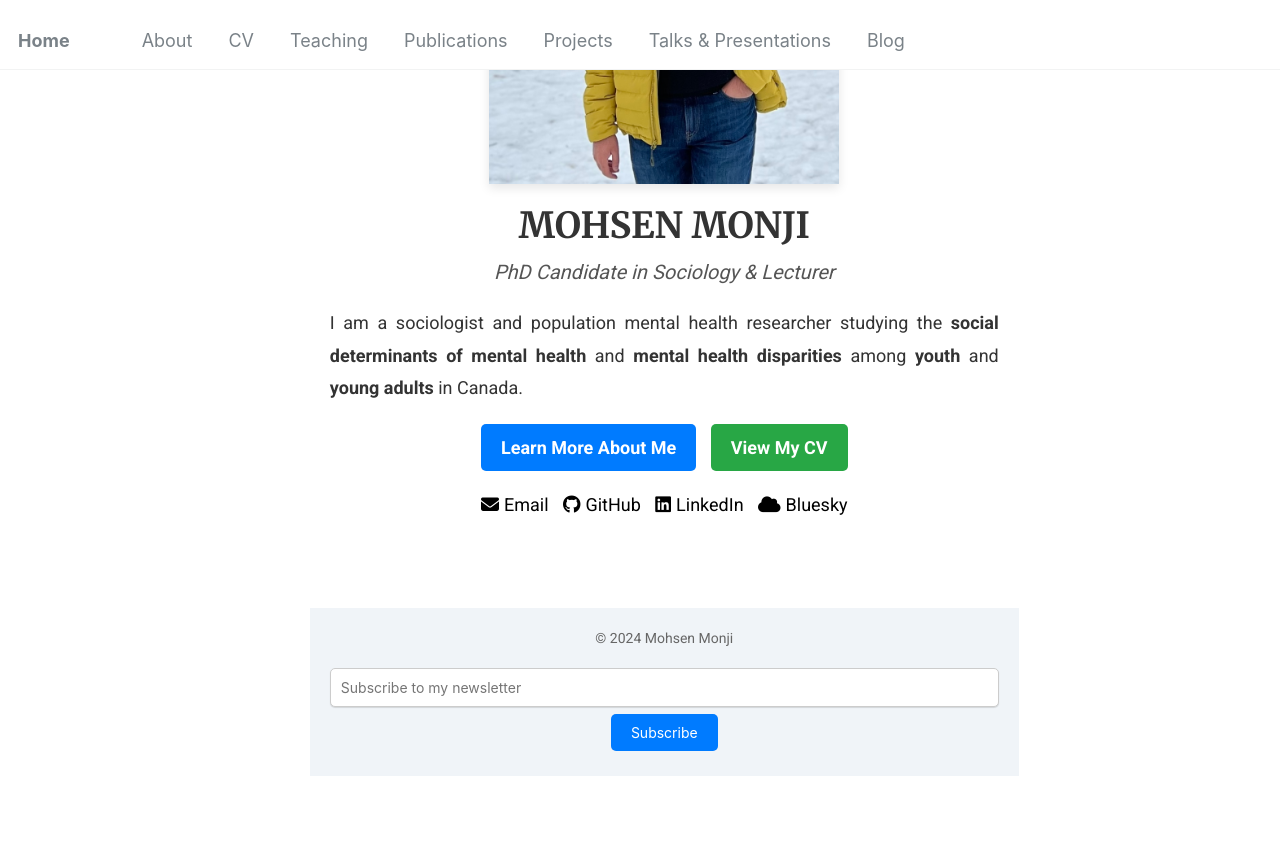
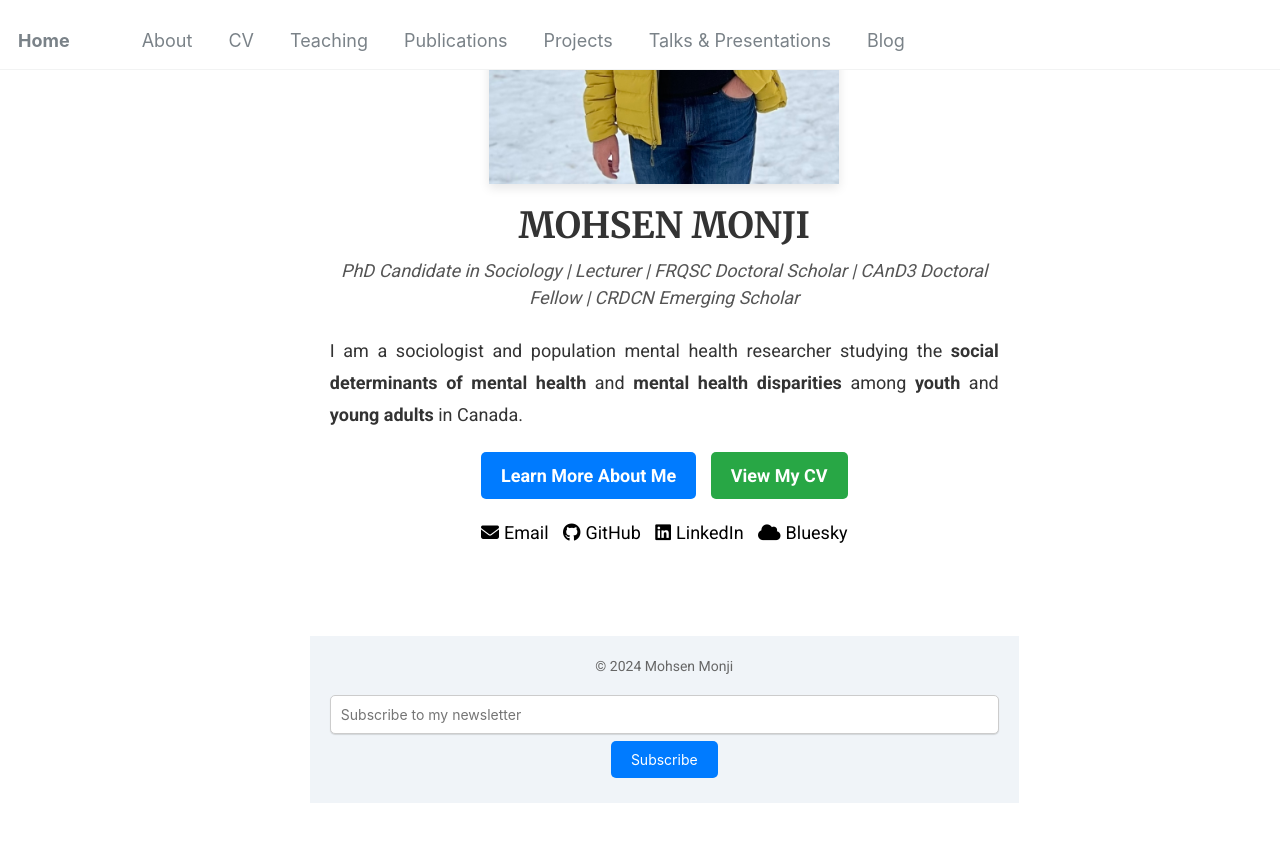
Before and after one commit to Mohsnmonji/mohsnmonji.github.io, a Jekyll site: the page built from _pages/front.md, in a window 1280 px wide and 900 px high, scrolled down 383 px. Shown: the top 842 px of the window. Built offline with Jekyll 4.4.1, drawn with Linux system fonts in a browser that asks for light colours.

Commit message:
Update front.md

```diff
--- a/_pages/front.md
+++ b/_pages/front.md
@@ -17,8 +17,8 @@ hide_avatar: true
   <h1 style="color: #333; font-size: 36px; margin-bottom: 10px;">MOHSEN MONJI</h1>
 
   <!-- Subtitle -->
-  <p style="font-style: italic; font-size: 20px; color: #555; margin-bottom: 20px;">
-    PhD Candidate in Sociology & Lecturer
+  <p style="font-style: italic; font-size: 18px; margin-top: 5px; color: #555;">
+    PhD Candidate in Sociology | Lecturer | FRQSC Doctoral Scholar | CAnD3 Doctoral Fellow | CRDCN Emerging Scholar
   </p>
 
   <!-- Description -->
```
